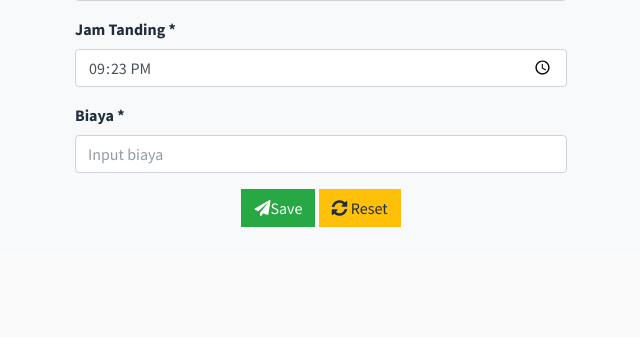
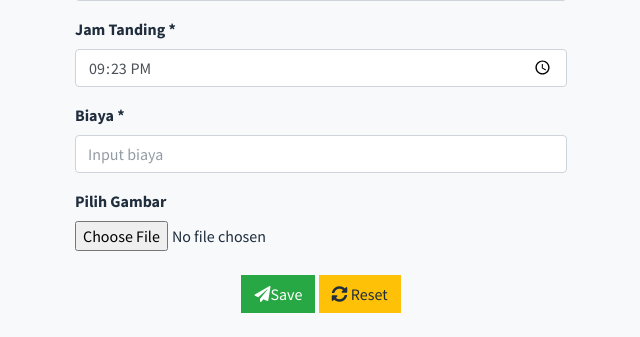
Before and after one commit to anwarsaepul/aplikasilomba, a CodeIgniter app: page /escsukabumi/index.php/perlombaan/add in a window 1280 px wide. Shown: the part 866-1203 px from the top of the page, without its empty margins (444-1084 px from the left). Before the commit the page ends 1093 px from the top, so only its background shows below. Run offline with CodeIgniter, Linux system fonts and the light colour scheme; a user stored in the database is signed in; data comes from the database, SQL or seed files in the repository; some libraries are stand-ins or nearby versions.

Commit message:
Update fitur upload gambar pada perlombaan

```diff
--- a/application/controllers/Perlombaan.php
+++ b/application/controllers/Perlombaan.php
@@ -61,12 +61,40 @@ class Perlombaan extends CI_Controller
     {
         $post = $this->input->post(null, TRUE);
         if (isset($_POST['Add'])) {
-            $this->perlombaan_model->add($post);
-            tampil_simpan($lokasi = 'perlombaan');
+            // $this->perlombaan_model->add($post);
+            // tampil_simpan($lokasi = 'perlombaan');
+                $config['upload_path']      = './assets/img/uploads/lomba/';
+                $config['allowed_types']    = 'gif|jpg|jpeg|png';
+                $config['max_size']         = '2048';
+                $config['file_name']         = 'ID-' . date('ymd') . '-' . substr(md5(rand()), 0, 10);
+                $this->load->library('upload', $config);
+
+                // ketika berhasil diupload
+                if ($this->upload->do_upload('gambar')) {
+                    $post['gambar'] = $this->upload->data('file_name');
+                    $this->perlombaan_model->add($post);
+                } else {
+                    $this->upload->display_errors();
+                    ?>
+                    <script>
+                        Swal.fire({
+                            icon: 'error',
+                            text: 'Error',
+                            showConfirmButton: false,
+                            timer: 1500,
+                            title: 'Photo gagal diupload!'
+                        }).then((result) => {
+                            window.location = '<?= site_url('perlombaan') ?>';
+                        })
+                    </script>
+                    <?php
+                }
+                tampil_simpan($lokasi = 'perlombaan');
         } elseif (isset($_POST['Edit'])) {
             $this->perlombaan_model->edit($post);
             tampil_edit($lokasi = 'perlombaan');
         }
+
     }
 
     function del($id)
--- a/application/models/Perlombaan_model.php
+++ b/application/models/Perlombaan_model.php
@@ -67,6 +67,7 @@ class Perlombaan_model extends CI_Model
         $params = [
             // nama d db    => nama di inputan
             'nama_kategori'     => $post['kategori'],
+            'gambar'            => $post['gambar'],
             'jarak_sasaran'     => $post['jarak'],
             'sasaran'           => $post['sasaran'],
             'point'             => $post['point'],
--- a/application/views/dashboard.php
+++ b/application/views/dashboard.php
@@ -210,7 +210,7 @@
                             <div class="col-md-4 pt-4 px-md-2 px-lg-3">
                                 <div class="card h-80">
                                     <div class="card-body d-flex flex-column justify-content-around mx-auto">
-                                        <div class="text-center pt-2"><img class="img-fluid" src="assets/img/icons/<?= $data->gambar ?>" alt="" />
+                                        <div class="text-center pt-2"><img class="img-fluid" src="assets/img/uploads/lomba/<?= $data->gambar ?>" alt="" />
                                             <h5 class="my-4"><?= $data->nama_kategori ?></h5>
                                         </div>
                                         <ul class="list-unstyled">
--- a/application/views/lomba/perlombaan/perlombaan_form.php
+++ b/application/views/lomba/perlombaan/perlombaan_form.php
@@ -15,7 +15,7 @@
         <div class="box-body">
             <div class="box pb-2">
                 <div class="col-md-6 mx-auto col-md-offset-6">
-                    <form action="<?= base_url('perlombaan/process') ?>" method="POST">
+                    <?= form_open_multipart('perlombaan/process') ?>
                     <div class="form-group">
                         <h3 class="box-title text-center"><?= ucfirst($page) ?> Data Perlombaan</h3>
                     </div>
@@ -64,6 +64,14 @@
                         <label for="biaya">Biaya *</label>
                         <input type="number" value="<?= $row->biaya ?>" class="form-control" id="line" name="biaya" required placeholder="Input biaya">
                     </div>
+                    <div class="form-group">
+                        <label for="gambar">Pilih Gambar</label>
+                        <div class="custom-file">
+                            <input type="file" name="gambar" id="gambar" required>
+                        </div>
+                    </div>
+                    </td>
+                </div>
                 <div class="form-group text-center">
                     <button type="submit" name="<?= $page ?>" class="btn btn-success btn-flat">
                         <i class="fa fa-paper-plane"></i>Save
```
Also changed, not shown: assets/img/uploads/lomba/categori3.png (renamed from assets/img/icons/categori3.png), assets/img/uploads/lomba/gategori1.png (renamed from assets/img/icons/gategori1.png), assets/img/uploads/lomba/gategori2.png (renamed from assets/img/icons/gategori2.png), assets/img/uploads/lomba/kategori1.png (renamed from assets/img/icons/kategori1.png), assets/img/uploads/lomba/kategori2.png (renamed from assets/img/icons/kategori2.png), assets/img/uploads/lomba/kategori3.png (renamed from assets/img/icons/kategori3.png). Lines whose indentation alone changed are shown as unchanged.
